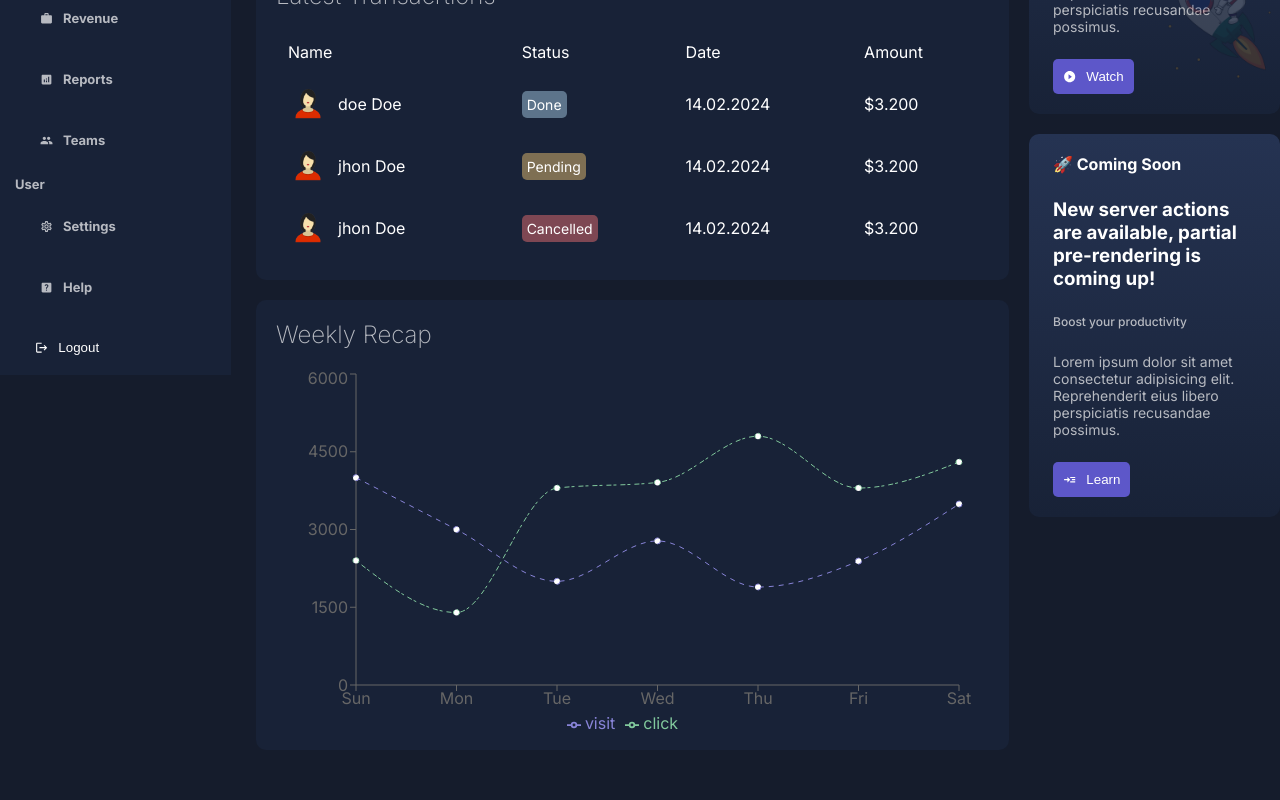
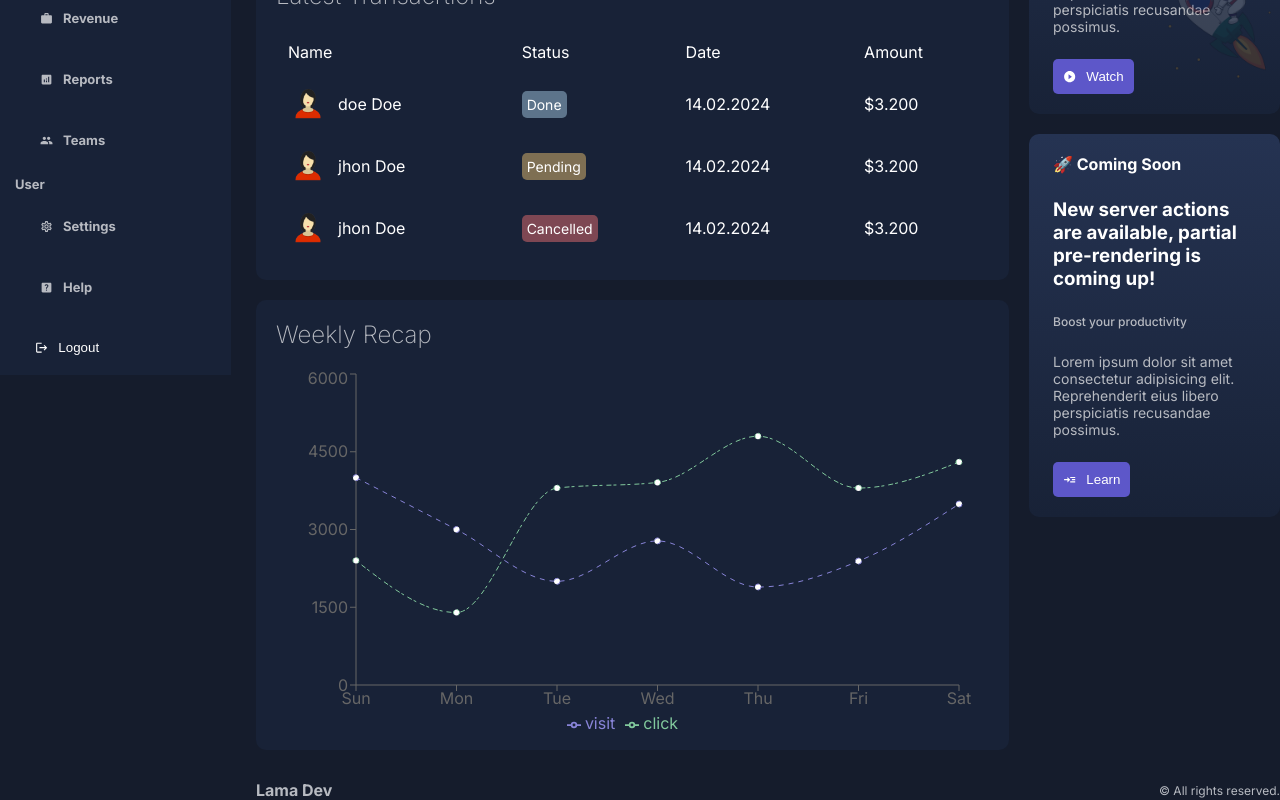
Before and after one commit to bezawitassaye/admintrain, a Next.js app: page /dashboard in a window 1280 px wide. Shown: the part 374-1174 px from the top of the page. Before the commit the page ends 1124 px from the top, so only its background shows below. Built offline with nearby package versions, Linux system fonts and the light colour scheme.

Commit message:
complete the footer and display it in the dashboard

```diff
--- /dev/null
+++ b/src/app/components/Footer/Footer.jsx
@@ -0,0 +1,12 @@
+import styles from "./footer.module.css";
+
+const Footer = () => {
+  return (
+    <div className={styles.container}>
+      <div className={styles.logo}>Lama Dev</div>
+      <div className={styles.text}>© All rights reserved.</div>
+    </div>
+  );
+};
+
+export default Footer;
--- /dev/null
+++ b/src/app/components/Footer/footer.module.css
@@ -0,0 +1,15 @@
+.container {
+    display: flex;
+    align-items: center;
+    justify-content: space-between;
+    margin-top: 30px;
+    color: var(--textSoft);
+  }
+
+  .logo {
+    font-weight: bold;
+  }
+
+  .text {
+    font-size: 12px;
+  }
--- a/src/app/dashboard/layout.jsx
+++ b/src/app/dashboard/layout.jsx
@@ -2,6 +2,7 @@
 import Navbar from '../components/Navbar/Navbar'
 import Sidbar from '../components/Sidbar/Sidbar'
 import styles from "./page.module.css"
+import Footer from '../components/Footer/Footer'
 const layout = ({children}) => {
   return (
     <div className={styles.container}>
@@ -12,6 +13,7 @@
         <div className={styles.content}>
         <Navbar/>
             {children}
+          <Footer/>
         </div>
 
 
```
